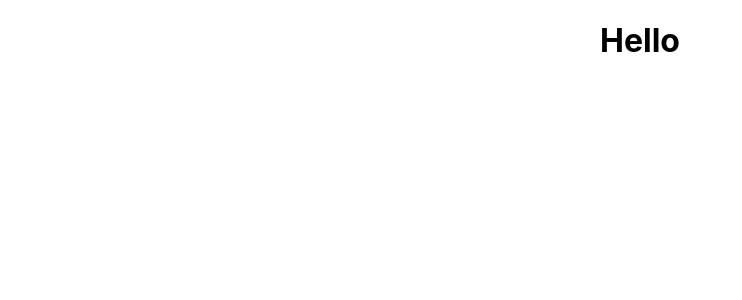
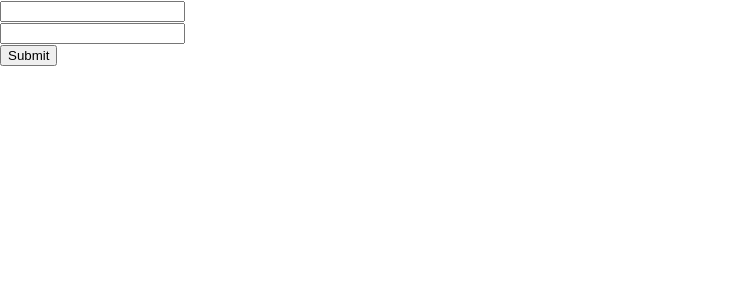
Before and after one commit to dusanpo/interview-reports, a React (Create React App) app: page / in a window 1280 px wide. Shown: the top 300 px of the page, without its empty margins (0-742 px from the left). Built offline with nearby package versions, Linux system fonts and the light colour scheme.

Commit message:
added login page

```diff
--- a/src/App.js
+++ b/src/App.js
@@ -1,11 +1,14 @@
+import React ,{Fragment} from 'react';
 
 import './App.css';
+import LoginPage from './components/LoginPage';
 
 function App() {
   return (
-    <div className="App">
-      <h1>Hello</h1>
-    </div>
+   <Fragment>
+      <LoginPage />
+      </Fragment>
+
   );
 }
 
--- /dev/null
+++ b/src/components/LoginPage.jsx
@@ -0,0 +1,53 @@
+import React from 'react'
+
+class LoginPage extends React.Component {
+    constructor(props) {
+        super(props)
+
+        this.state = {
+           email:"",
+           password:""
+        }
+    }
+    handleMail = (e) =>{
+        this.setState({
+        email: e.target.value
+        });
+    }
+
+    handlePassword = (e) =>{
+        this.setState({
+            password: e.target.value
+        })
+    }
+
+    submitHandler = (e) =>{
+        e.preventDefault();
+        console.log(this.state);
+
+
+    }
+    render(){
+        const {email, password} = this.state;
+        return(
+            <div>
+                <form onSubmit = {this.submitHandler}>
+
+                    <input type="email"
+                    value = {email}
+                    onChange = {this.handleMail} />
+
+                    <div>
+                        <input type="password"
+                        value = {password}
+                        onChange = {this.handlePassword} />
+                    </div>
+                    <button type = "submit">Submit</button>
+                </form>
+            </div>
+
+        )
+    }
+}
+
+export default LoginPage
```
